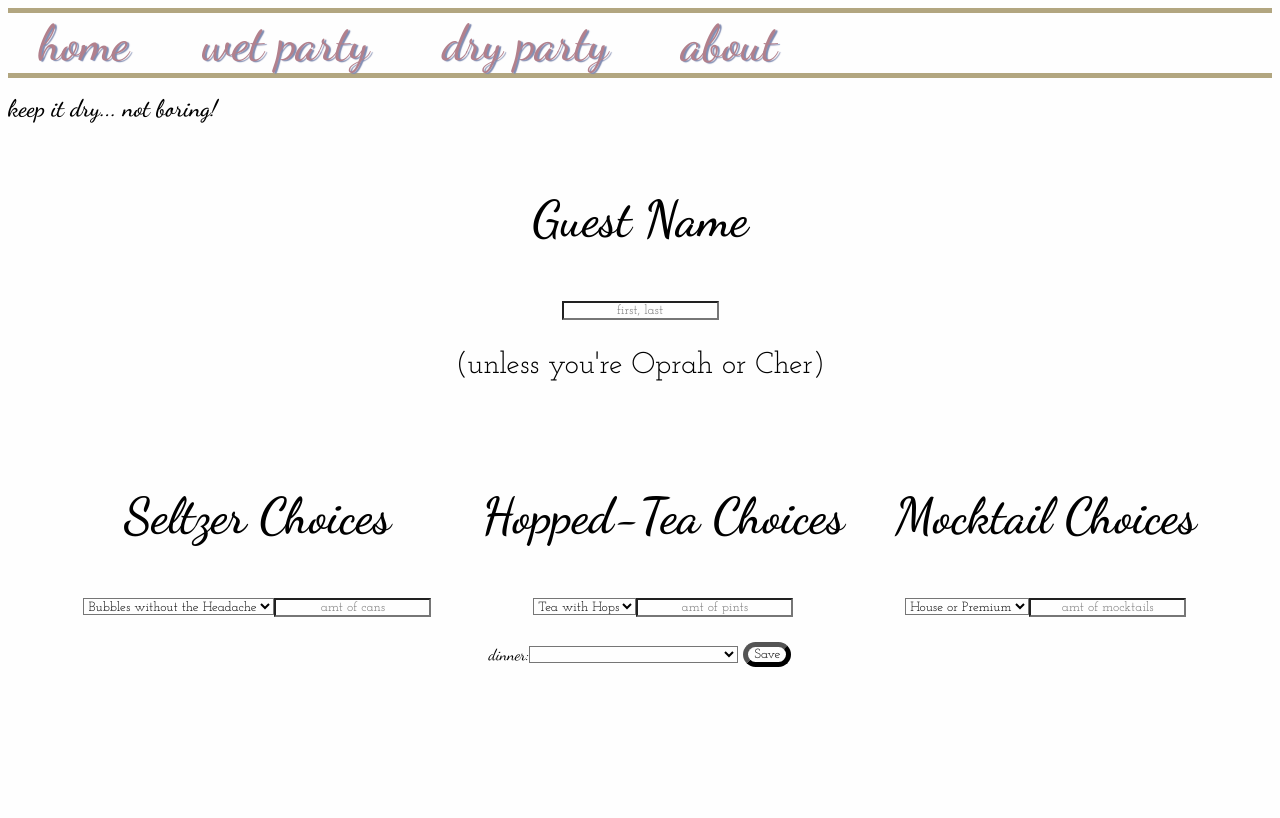
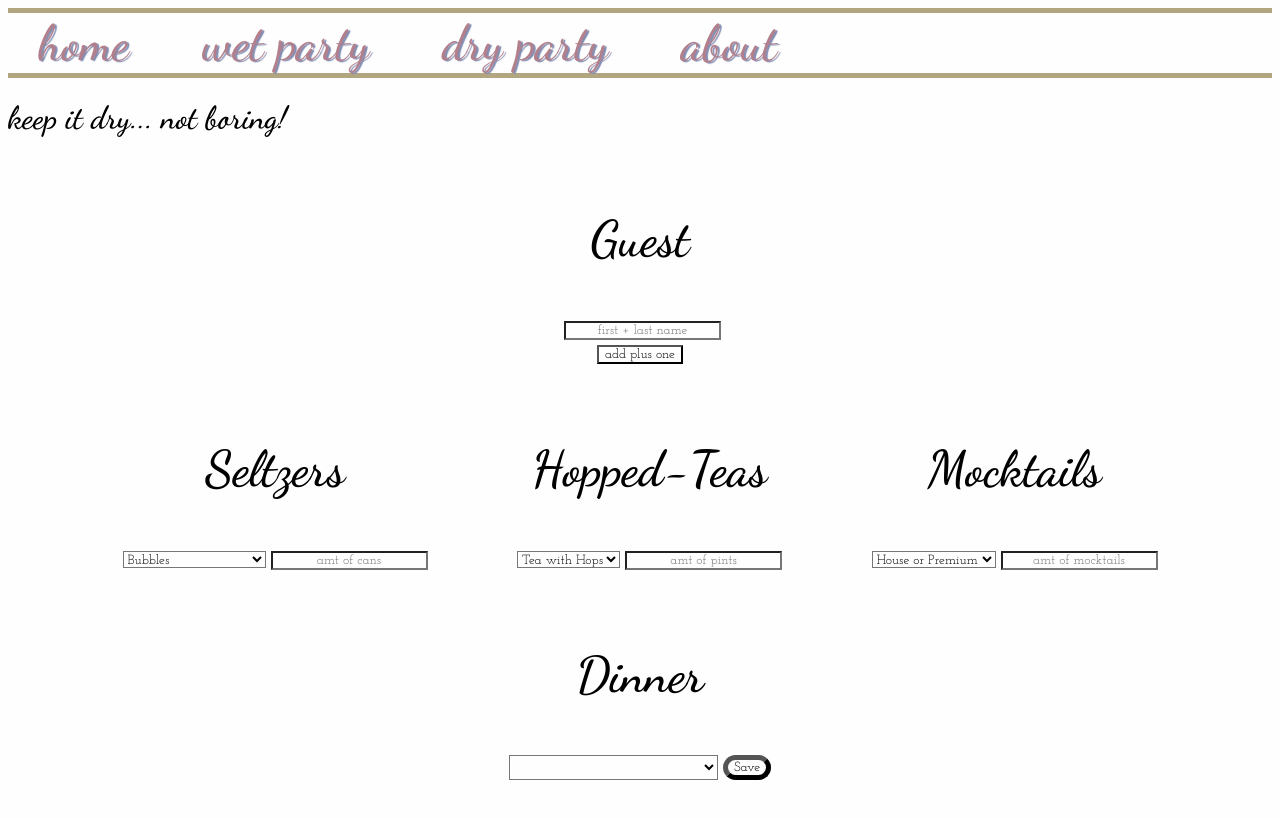
Before and after one commit to ct-mcgaha/party-planning-committee, a Vue app in the folder Project/: page /dry-party in a window 1280 px wide. Shown: the top 818 px of the page. Built offline with nearby package versions, Linux system fonts and the light colour scheme.

Commit message:
added changes, plus one for guest name

```diff
--- a/Project/src/components/DryPartyForm.vue
+++ b/Project/src/components/DryPartyForm.vue
@@ -1,22 +1,33 @@
 <template>
   <form class="dry-party-form" v-on:submit.prevent="saveParty">
     <section id="guestName">
-      <h3>Guest Name</h3>
+      <h3>Guest</h3>
       <input
         class="guestNameInput"
         type="text"
-        placeholder="first, last"
+        placeholder="first + last name"
         v-model="guest.name"
         required
       />
-      <p>(unless you're Oprah or Cher)</p>
+    <div class="guestPlusOne">
+      <button id="buttonPlusOne" v-on:click.prevent="addGuest" v-show="!hasGuest">add plus one</button>
+      </div>
+      <div v-show="hasGuest">
+      <input
+        class="plusOneNameInput"
+        type="text"
+        placeholder="plus one"
+        v-model="guest.name"
+        required
+      />
+      </div>
     </section>
 
     <div class="drinkChoices">
       <section id="seltzerChoices">
-          <h3>Seltzer Choices </h3>
+          <h3>Seltzers </h3>
           <select>
-          <option>Bubbles without the Headache</option>
+          <option>Bubbles</option>
           <option>Cherry (Bubly)</option>
           <option>Grapefruit (Bubly)</option>
           <option>Blackberry (Bubly)</option>
@@ -35,7 +46,7 @@
       </section>
 
       <section id="teaChoices">
-          <h3>Hopped-Tea Choices</h3>
+          <h3>Hopped-Teas </h3>
           <select>
           <option>Tea with Hops</option>
           <option>(your choice)</option>
@@ -55,11 +66,11 @@
       </section>
 
       <section id="mocktailChoices">
-          <h3>Mocktail Choices</h3>
+          <h3>Mocktails</h3>
           <select>
           <option>House or Premium</option>
-          <option>(premium)</option>
-          <option>(house)</option>
+          <option>Nolets</option>
+          <option>Titos</option>
         </select>
         <input
           class="mocktailAmt"
@@ -72,15 +83,18 @@
     </div>
 
     <section id="dinnerChoices">
-           <span>dinner: {{ dinner }}</span>
+      <div class="dinnerHeader">
+          <h3> Dinner {{ dinner }}</h3>
+      </div>
+      <div id="dinnerAndSaveBtn">
       <select class="dinner" v-model="guest.dinner" required>
-
         <option>chicken scallopini</option>
         <option>ligurian seafood stew</option>
         <option>nebbiolo braised seitan 'meat'balls</option>
       </select>
       <div>
         <button id="saveButton" v-on:click="alertSave">Save</button>
+      </div>
       </div>
     </section>
   </form>
@@ -97,8 +111,16 @@ export default {
         hoptea: "",
         gts: "",
         dinner: Option,
+        hasGuest: false,
       },
     };
+    },
+    methods: {
+     addGuest(event) {
+      if (event.target.id === "buttonPlusOne") {
+        alert("NOW YOU DON'T HAVE TO DANCE ALONE!");
+      }
+    },
   },
   // methods: {
   //     alertSave() {
@@ -132,6 +154,7 @@ option {
 .dry-party-form {
   display: flex;
   flex-direction: column;
+  padding-bottom: 50px;
 }
 
 #guestName {
@@ -146,9 +169,14 @@ option {
   text-align: center;
 }
 
+#dinnerAndSaveBtn {
+  display: flex;
+  flex-direction: row;
+}
+
 #dinnerChoices {
   display: flex;
-  flex-direction: row;
+  flex-direction: column;
   justify-content: center;
   align-items: center;
   text-align: center;
@@ -170,6 +198,7 @@ option {
 
 input {
   text-align: center;
+  margin-left: 5px;
 }
 
 #seltzerChoices,
--- a/Project/src/components/WetPartyForm.vue
+++ b/Project/src/components/WetPartyForm.vue
@@ -1,24 +1,39 @@
 <template>
   <form class="wet-party-form" v-on:submit.prevent="saveParty">
     <section id="guestName">
-      <h3>Guest Name</h3>
+      <h3>Guest</h3>
       <input
         class="guestNameInput"
         type="text"
-        placeholder="first, last"
+        placeholder="first + last name"
         v-model="guest.name"
         required
       />
-      <p>(unless you're Oprah or Cher)</p>
+      <div class="guestPlusOne">
+      <button id="buttonPlusOne" v-on:click.prevent="addGuest" v-show="!hasGuest">add plus one</button>
+      </div>
+      <div v-show="hasGuest">
+      <input
+        class="plusOneNameInput"
+        type="text"
+        placeholder="plus one"
+        v-model="guest.name"
+        required
+      />
+      </div>
+
+       <!-- add button and a show-if for a plus one guest? -->
     </section>
     <div class="drinkChoices">
       <section id="wineChoices">
-        <h3>Wine Choices</h3>
+        <h3>Wine</h3>
         <select>
           <option>Grapes Galore</option>
-          <option>(red)</option>
-          <option>(white)</option>
-          <option>(bubbles)</option>
+          <option>Cabernet Sauvignon</option>
+          <option>Tempranillo</option>
+          <option>Chardonnay</option>
+          <option>Sauvignon Blanc</option>
+          <option>Prosecco</option>
         </select>
         <input
           class="wineAmt"
@@ -29,7 +44,7 @@
         />
       </section>
       <section id="beerChoices">
-        <h3>Beer Choices</h3>
+        <h3>Beer</h3>
         <select>
           <option>Beer Me</option>
           <option>(lager)</option>
@@ -62,7 +77,10 @@
       </section>
     </div>
     <section id="dinnerChoices">
-      <span> dinner: {{ dinner }} </span>
+      <div class="dinnerHeader">
+      <h3> Dinner {{ dinner }} </h3>
+      </div>
+      <div id="dinnerAndSaveBtn">
       <select class="dinner" v-model="guest.dinner" required>
         <option>chicken scallopini</option>
         <option>ligurian seafood stew</option>
@@ -70,6 +88,7 @@
       </select>
       <div>
         <button id="saveButton" v-on:click="alertSave">Save</button>
+      </div>
       </div>
     </section>
   </form>
@@ -86,13 +105,27 @@ export default {
         beer: "",
         gts: "",
         dinner: Option,
+        hasGuest: false,
       },
     };
   },
+  /* needed if using v-if, might be using v-show instead
+  props: {
+    enableAdd: {
+      type: Boolean,
+      default: false,
+    },
+  },
+  */
   methods: {
     alertSave(event) {
       if (event.target.id === "saveButton") {
         alert("LET'S GET THIS PARTY STARTED!");
+      }
+    },
+    addGuest(event) {
+      if (event.target.id === "buttonPlusOne") {
+        alert("NOW YOU DON'T HAVE TO DANCE ALONE!");
       }
     },
   },
@@ -128,6 +161,7 @@ option {
 .wet-party-form {
   display: flex;
   flex-direction: column;
+  padding-bottom: 50px;
 }
 
 #guestName {
@@ -139,6 +173,16 @@ option {
   flex-direction: row;
   justify-content: space-evenly;
   margin: 25px;
+}
+
+#buttonPlusOne {
+  font-family: 'Josefin Slab', serif;
+  margin-top: 5px;
+}
+
+#dinnerAndSaveBtn {
+  display: flex;
+  flex-direction: row;
 }
 
 #dinnerChoices {
@@ -154,7 +198,6 @@ option {
   border-radius: 50px;
   border-width: thick;
   font-family: 'Josefin Slab', serif;
-
   text-align: center;
 }
 
@@ -166,6 +209,7 @@ option {
 
 input {
   text-align: center;
+  margin-left: 5px;
 }
 
 #beerChoices,
@@ -174,3 +218,5 @@ input {
   text-align: center;
 }
 </style>
+
+<!-- NEED TO ADD LOGIC, ALL FIELDS MUST BE FILLED OUT IN ORDER TO USE SAVE BUTTON -->
--- a/Project/src/views/About.vue
+++ b/Project/src/views/About.vue
@@ -12,7 +12,7 @@
        <li>Select the cuisine to be served</li>
        <li>Select the drinks to be served (alcholic & non-alcoholic)</li>
        <li>Your guests will recieve an email to this site to choose their food and drinks</li>
-       <li></li>
+       <li>We'll take care of the rest!</li>
      </ol>
   </div>
 </template>
--- a/Project/src/views/DryParty.vue
+++ b/Project/src/views/DryParty.vue
@@ -1,6 +1,6 @@
 <template>
   <div>
-      <h1>keep it dry... not boring!</h1>
+      <h1 class="animate__animated animate__slideInRight">keep it dry... not boring!</h1>
       <dry-party-form />
   </div>
 </template>
@@ -13,5 +13,8 @@ export default {
 </script>
 
 <style>
+.animate__animated.animate__slideInRight {
+   --animate-duration: 2s;
+}
 
 </style>
--- a/Project/src/views/LandingPage.vue
+++ b/Project/src/views/LandingPage.vue
@@ -17,7 +17,7 @@
   </div>
   <div id="popupNo" class="modal-content">
     <span class="close">&times;</span>
-    <p>Not A Problem! <br/>Click Here To Get Started.</p> <!-- HERE will be a link to ?? -->
+    <p>Not A Problem! <br/>Click <a href="localhost:8080/about" target="_blank">Here</a> To Get Started.</p> <!-- when you click link, blank pops out but is not sending to about page -->
   </div>
   </div>
   <!--POPUPS END -->
@@ -61,10 +61,15 @@ h3 {
 
 .bothButtons button {
   font-family: 'Josefin Slab', serif;
-  height: 150px;
-  width: 150px;
+  height: 200px;
+  width: 200px;
   font-size: 22px;
+  border-radius: 50%;
   border-width: thick;
+}
+
+div.bothButtons {
+  padding: 60px;
 }
 
 .bothButtons {
@@ -91,7 +96,7 @@ h3 {
 
 #yesButton {
   margin: 5px;
-  border-radius: 40px;
+
 }
 
 #yesButton:hover {
@@ -100,7 +105,6 @@ h3 {
 
 #noButton {
   margin: 5px;
-  border-radius: 40px;
 }
 
 #noButton:hover {
@@ -114,17 +118,13 @@ h3 {
 #popupYes {
   border: solid thick #808cb2;
   text-align: center;
-  width: 160px;
-  height: 160px;
-  border-radius: 30%;
+  width: 40%;
 }
 
 #popupNo {
   border: solid thick #808cb2;
   text-align: center;
-  width: 160px;
-  height: 160px;
-  border-radius: 30%;
+  width: 40%;
 }
 
 .close {
@@ -132,7 +132,9 @@ h3 {
   float: right;
   font-size: 28px;
   font-weight: bold;
-  font-family: 'Josefin Slab', serif;
+  display: flex;
+  flex-direction: row;
+  text-align: center;
 }
 
 .close:hover,
--- a/Project/src/views/WetParty.vue
+++ b/Project/src/views/WetParty.vue
@@ -1,6 +1,6 @@
 <template>
   <div>
-    <h1>let's pop some bubbles & get some drinks flowing!</h1>
+    <h1 class="animate__animated animate__slideInRight">let's pop some bubbles & get some drinks flowing!</h1>
     <wet-party-form />
   </div>
 </template>
@@ -13,8 +13,9 @@ export default {
 </script>
 
 <style>
-h1 {
-    font-size: 24px;
+
+.animate__animated.animate__slideInRight {
+   --animate-duration: 2s;
 }
 
 </style>
```
